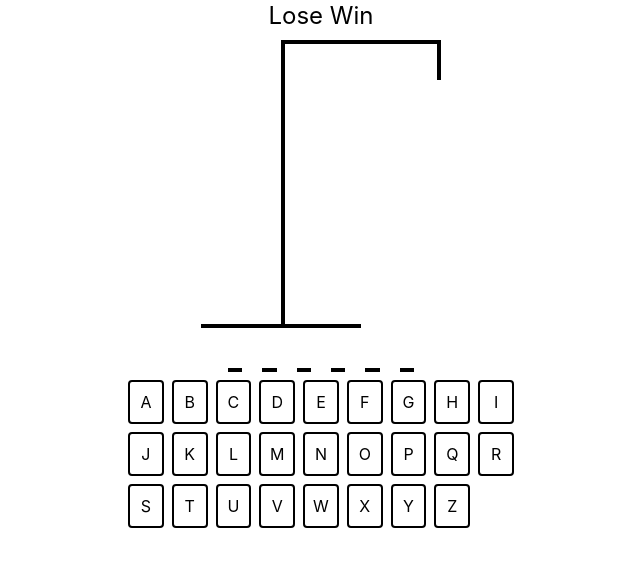
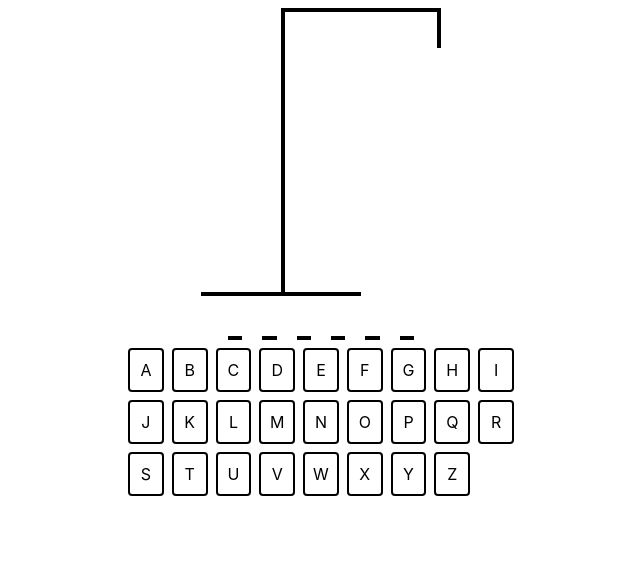
Before and after one commit to Tarunsaisrinivas/React-Hangman-TS, a React (Vite) app: page / in a window 1280 px wide. Shown: the top 566 px of the page, without its empty margins (319-959 px from the left). Built offline with nearby package versions, Linux system fonts and the light colour scheme.

Commit message:
win and lost logic

```diff
--- a/src/App.tsx
+++ b/src/App.tsx
@@ -1,5 +1,5 @@
 import { useEffect, useState } from "react";
-import words from './wordList.json';
+import words from "./wordList.json";
 import { HangmanDrawing } from "./components/HangmanDrawing";
 import { HangmanWord } from "./components/HangmanWord";
 import { Keyboard } from "./components/Keyboard";
@@ -13,7 +13,10 @@ const App = () => {
   const incorrectLetters = guessLetter.filter(
     (letter) => !wordToGuess.includes(letter)
   );
-
+  const isLoser = incorrectLetters.length >= 6;
+  const isWinner = wordToGuess
+    .split("")
+    .every((letter) => guessLetter.includes(letter));
 
   useEffect(() => {
     const handler = (e: KeyboardEvent) => {
@@ -22,9 +25,7 @@ const App = () => {
 
       e.preventDefault();
       setGuessLetter((currentLetters) =>
-        currentLetters.includes(key)
-          ? currentLetters
-          : [...currentLetters, key]
+        currentLetters.includes(key) ? currentLetters : [...currentLetters, key]
       );
     };
     document.addEventListener("keypress", handler);
@@ -34,7 +35,18 @@ const App = () => {
   }, []);
   return (
     <div className="max-w-2xl flex flex-col gap-2 items-center m-auto">
-      <div className="text-2xl text-center">Lose Win</div>
+      <div className="text-2xl text-center">
+        {/* need with stylings */}
+
+        {isWinner && (
+          <span className="text-green-900 animate-pulse">
+            Winner 🥳 - Refresh to try again
+          </span>
+        )}
+        {isLoser && (<span className="text-red-500 animate-pulse">
+          Nice Try - Refresh to try again (the word was {wordToGuess})
+        </span>)}
+      </div>
       <HangmanDrawing numberOfGuesses={incorrectLetters.length} />
       <HangmanWord guessedLetter={guessLetter} wordToGuess={wordToGuess} />
       <Keyboard
@@ -47,7 +59,6 @@ const App = () => {
           );
         }}
       />
-
     </div>
   );
 };
```
